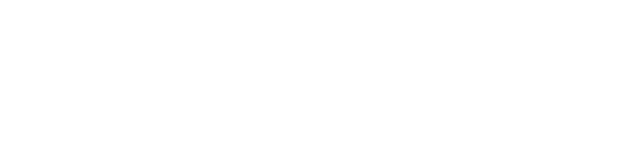
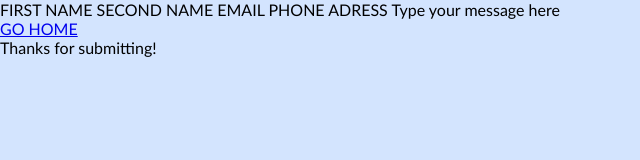
Before and after one commit to Vital188/test_220715, a website: page index.html in a window 1280 px wide. Shown: the whole page, without its empty margins (0-640 px from the left). Drawn offline with Linux system fonts and the light colour scheme.

Commit message:
structure in HTML

```diff
--- a/css/base.css
+++ b/css/base.css
@@ -5,4 +5,5 @@ body * {
 }
 body {
     font-family: 'Gill Sans', 'Gill Sans MT', Calibri, 'Trebuchet MS', sans-serif;
+    background-color: #D3E4FE;
 }
--- a/index.html
+++ b/index.html
@@ -5,9 +5,28 @@
     <meta http-equiv="X-UA-Compatible" content="IE=edge">
     <meta name="viewport" content="width=device-width, initial-scale=1.0">
     <title>testas</title>
-
+    <link rel="stylesheet" href="./css/base.css">
+    <link rel="stylesheet" href="./css/style.css">
 </head>
 <body>
-
+      <div class="container">
+        <section class="header">
+            <h1 class="text"></h1>
+        </section>
+        <section class="main">
+            <form class="form">
+                <div class="form-group">
+                    <label class="first" for="name">FIRST NAME</label>
+                    <label class="two" for="name">SECOND NAME</label>
+                    <label class="three" for="name">EMAIL</label>
+                    <label class="four" for="name">PHONE</label>
+                    <label class="five" for="name">ADRESS</label>
+                    <label class="six" for="name">Type your message here</label>
+        </section>
+        <section class="footer">
+            <a href="#" class="btn">GO HOME</a>
+            <p class="paragraf">Thanks for submitting!</p>
+        </section>
+      </div>
 </body>
 </html
```
